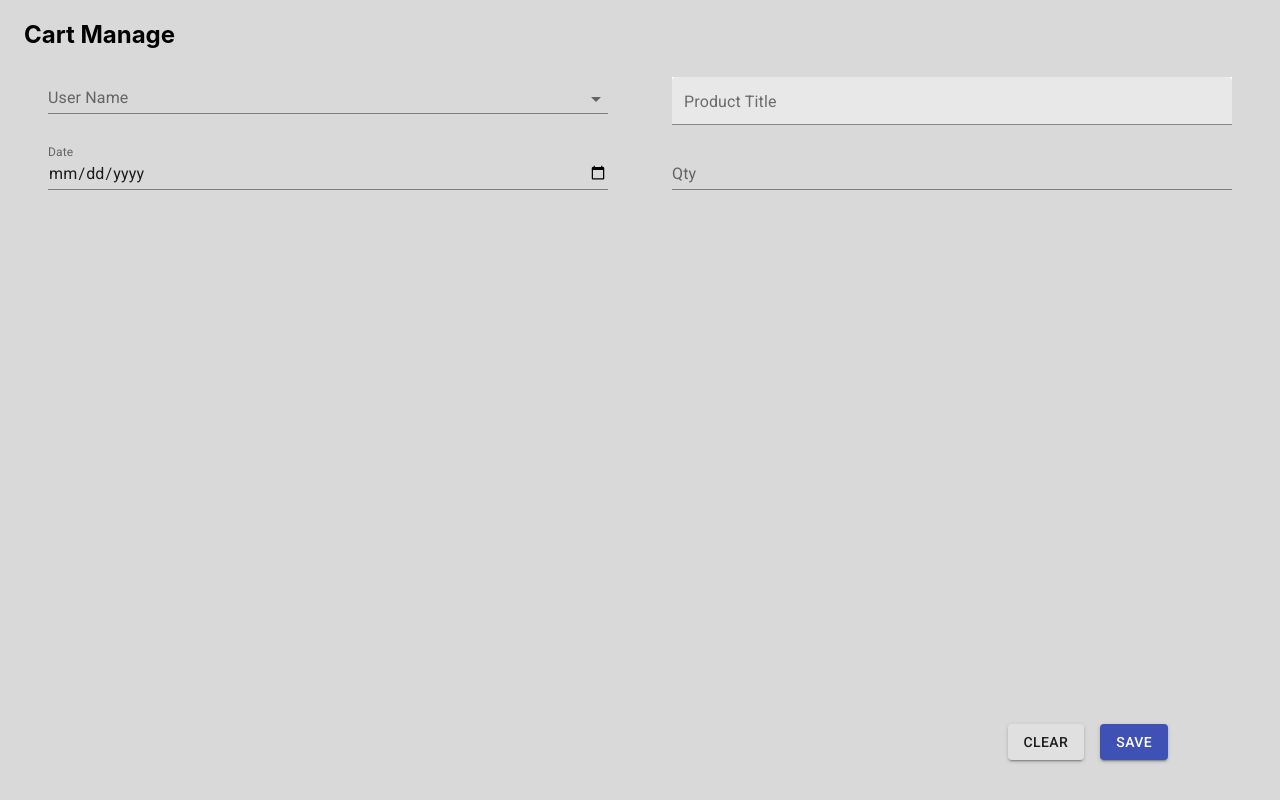
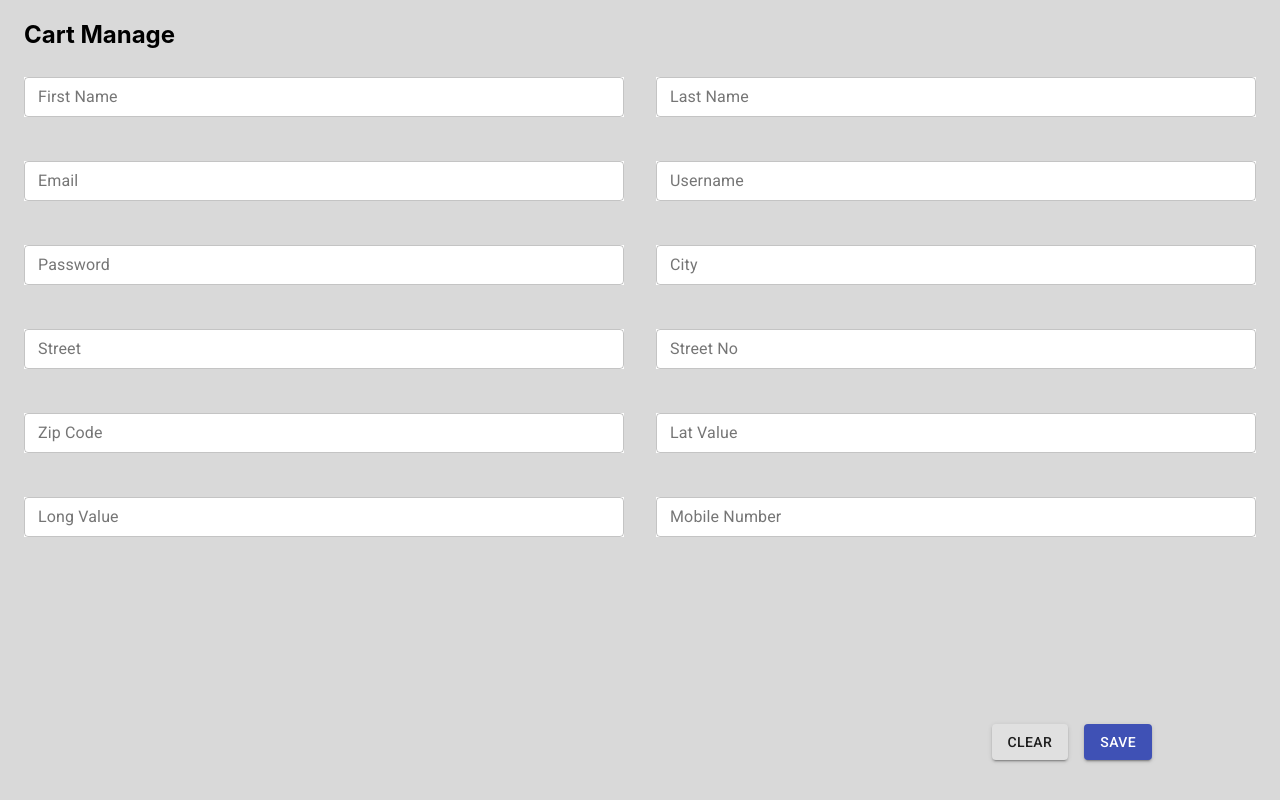
Before and after one commit to NaashNix/react-assignment, a React (Create React App) app: page /register in a window 1280 px wide. Built offline with nearby package versions, Linux system fonts and the light colour scheme.

Commit message:
app.js routing done

```diff
--- a/package.json
+++ b/package.json
@@ -10,6 +10,7 @@
     "@testing-library/user-event": "^13.5.0",
     "react": "^18.2.0",
     "react-dom": "^18.2.0",
+    "react-router-dom": "^6.3.0",
     "react-scripts": "5.0.1",
     "web-vitals": "^2.1.4"
   },
--- a/src/App.js
+++ b/src/App.js
@@ -1,22 +1,33 @@
 // import logo from './logo.svg';
-import React from 'react'
+import React from 'react';
 import './App.css';
 import CartManage from './components/CartManage';
-// import Login from './components/Login';
 import Dashboard from './components/Dashboard';
 import ProductManage from './components/ProductManage';
+import UserRegistration from './components/UserRegistration';
+import { Route, Router, Routes } from 'react-router-dom';
+import Login from './components/Login';
 
 
 function App() {
 
   return (
-
-    <div className="App">
-        {/* <Login />     */}
-        {/* <Dashboard /> */}
-        {/* <ProductManage /> */}
-        <CartManage />
-    </div>
+    // <Router>
+      <Routes>
+        <Route exact path="/" element={<Login />} />
+        <Route exact path="register" element={<UserRegistration />} />
+        <Route exact path="dashboard" element={<Dashboard />} />
+        <Route exact path="products" element={<ProductManage />} />
+        <Route path="cart" element={<CartManage />} />
+      </Routes>
+    // </Router>
+    // <div className="App">
+    //     {/* <Login />     */}
+    //     {/* <Dashboard /> */}
+    //     {/* <ProductManage /> */}
+    //     {/* <CartManage /> */}
+    //     {/* <UserRegistration /> */}
+    // </div>
   );
 }
 
--- a/src/components/CartManage.jsx
+++ b/src/components/CartManage.jsx
@@ -1,4 +1,4 @@
-import { Container } from '@material-ui/core';
+import { Button, Container } from '@material-ui/core';
 import React from 'react';
 import CartManageForm from './CartManageForm';
 import './Styles/CartManage.css';
@@ -15,12 +15,13 @@ const CartManage = () => {
               justifyContent: "flex-start",
             }}
           >
-            <h2>Cart Manage</h2>
+            <h1>User Registration</h1>
           </div>
 
-            <CartManageForm />
+          <CartManageForm />
 
         </Container>
+
       </div>
     );
 }
--- a/src/components/Login.jsx
+++ b/src/components/Login.jsx
@@ -40,7 +40,7 @@ const Login = () => {
 
         <TextField
           label="Username"
-          autofocus
+          autoFocus
           required
           variant="outlined"
           margin="dense"
--- /dev/null
+++ b/src/components/Styles/UserRegistrationForm.css
@@ -0,0 +1,3 @@
+.input_fields{
+    background-color: white !important;
+}
--- /dev/null
+++ b/src/components/UserRegistration.jsx
@@ -0,0 +1,22 @@
+import { Container } from '@material-ui/core';
+import React from 'react';
+import UserRegistrationForm from './UserRegistrationForm';
+
+
+const UserRegistration = () => {
+    return (
+      <Container>
+        <div
+          style={{
+            display: "flex",
+            justifyContent: "flex-start",
+          }}
+        >
+          <h2>Cart Manage</h2>
+        </div>
+        <UserRegistrationForm />
+      </Container>
+    );
+}
+
+export default UserRegistration;
--- /dev/null
+++ b/src/components/UserRegistrationForm.jsx
@@ -0,0 +1,150 @@
+import { Grid,Button, TextField } from "@material-ui/core";
+import React from "react";
+import "./Styles/UserRegistrationForm.css";
+
+const UserRegistrationForm = () => {
+  return (
+    <Grid container rowSpacing={1} spacing={4}>
+      <Grid item xs={6}>
+        <TextField
+          label={"First Name"}
+          variant={"outlined"}
+          fullWidth
+          margin={"dense"}
+          className={"input_fields"}
+        />
+      </Grid>
+      <Grid item xs={6}>
+        <TextField
+          label={"Last Name"}
+          variant={"outlined"}
+          fullWidth
+          margin={"dense"}
+          className={"input_fields"}
+        />
+      </Grid>
+      <Grid item xs={6}>
+        <TextField
+          label={"Email"}
+          type={"email"}
+          variant={"outlined"}
+          fullWidth
+          margin={"dense"}
+          className={"input_fields"}
+        />
+      </Grid>
+      <Grid item xs={6}>
+        <TextField
+          label={"Username"}
+          variant={"outlined"}
+          fullWidth
+          margin={"dense"}
+          className={"input_fields"}
+        />
+      </Grid>
+      <Grid item xs={6}>
+        <TextField
+          label={"Password"}
+          type={"password"}
+          variant={"outlined"}
+          fullWidth
+          margin={"dense"}
+          className={"input_fields"}
+        />
+      </Grid>
+      <Grid item xs={6}>
+        <TextField
+          label={"City"}
+          variant={"outlined"}
+          fullWidth
+          margin={"dense"}
+          className={"input_fields"}
+        />
+      </Grid>
+      <Grid item xs={6}>
+        <TextField
+          label={"Street"}
+          variant={"outlined"}
+          fullWidth
+          margin={"dense"}
+          className={"input_fields"}
+        />
+      </Grid>
+      <Grid item xs={6}>
+        <TextField
+          label={"Street No"}
+          variant={"outlined"}
+          fullWidth
+          margin={"dense"}
+          className={"input_fields"}
+        />
+      </Grid>
+      <Grid item xs={6}>
+        <TextField
+          label={"Zip Code"}
+          variant={"outlined"}
+          fullWidth
+          margin={"dense"}
+          className={"input_fields"}
+        />
+      </Grid>
+      <Grid item xs={6}>
+        <TextField
+          label={"Lat Value"}
+          variant={"outlined"}
+          fullWidth
+          margin={"dense"}
+          className={"input_fields"}
+        />
+      </Grid>
+      <Grid item xs={6}>
+        <TextField
+          label={"Long Value"}
+          variant={"outlined"}
+          fullWidth
+          margin={"dense"}
+          className={"input_fields"}
+        />
+      </Grid>
+      <Grid item xs={6}>
+        <TextField
+          label={"Mobile Number"}
+          variant={"outlined"}
+          fullWidth
+          margin={"dense"}
+          className={"input_fields"}
+        />
+      </Grid>
+      <div
+        style={{
+          width: "90%",
+          position: "absolute",
+          bottom: "2rem",
+          display: "flex",
+          justifyContent: "flex-end",
+        }}
+      >
+        <Button
+          style={{
+            margin: "0.5rem",
+          }}
+          variant={"contained"}
+          color={"neutral"}
+        >
+          Clear
+        </Button>
+        <Button
+          style={{
+            margin: "0.5rem",
+          }}
+          variant={"contained"}
+          color={"primary"}
+        >
+          Save
+        </Button>
+      </div>
+    </Grid>
+  );
+};
+
+export default UserRegistrationForm;
--- a/src/index.js
+++ b/src/index.js
@@ -3,12 +3,13 @@ import ReactDOM from 'react-dom/client';
 import './index.css';
 import App from './App';
 import reportWebVitals from './reportWebVitals';
+import { BrowserRouter } from 'react-router-dom';
 
 const root = ReactDOM.createRoot(document.getElementById('root'));
 root.render(
-  <React.StrictMode>
+  <BrowserRouter>
     <App />
-  </React.StrictMode>
+  </BrowserRouter>
 );
 
 // If you want to start measuring performance in your app, pass a function
```
Also changed, not shown: 1 other file (tests, documents, lock files or other folders).
